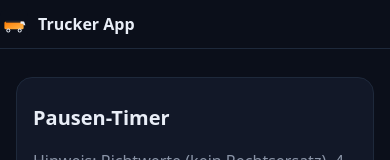
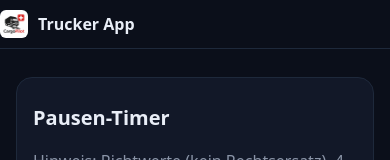
Before and after one commit to techtumbler/truckerApp, a React (Vite) app: page / in a window 390 px wide. Shown: the top 160 px of the page. Built offline with nearby package versions, Linux system fonts and the light colour scheme.

Commit message:
UI: Bottom-Nav für Phones, Top-Nav für Desktop, Logo

```diff
--- a/src/App.jsx
+++ b/src/App.jsx
@@ -6,7 +6,7 @@ function TopNav(){
     <header className="topbar">
       <div className="container topbar-inner">
         <div className="brand">
-          <img src="/icons/logo.svg" alt="Trucker App" width="28" height="28" />
+          <img src="/icons/logo.png" alt="Trucker App" width="28" height="28" />
           <span>Trucker&nbsp;App</span>
         </div>
         <nav className="nav-top">
```
Also changed, not shown: public/icons/logo.png (added), public/icons/logo.svg (deleted).
